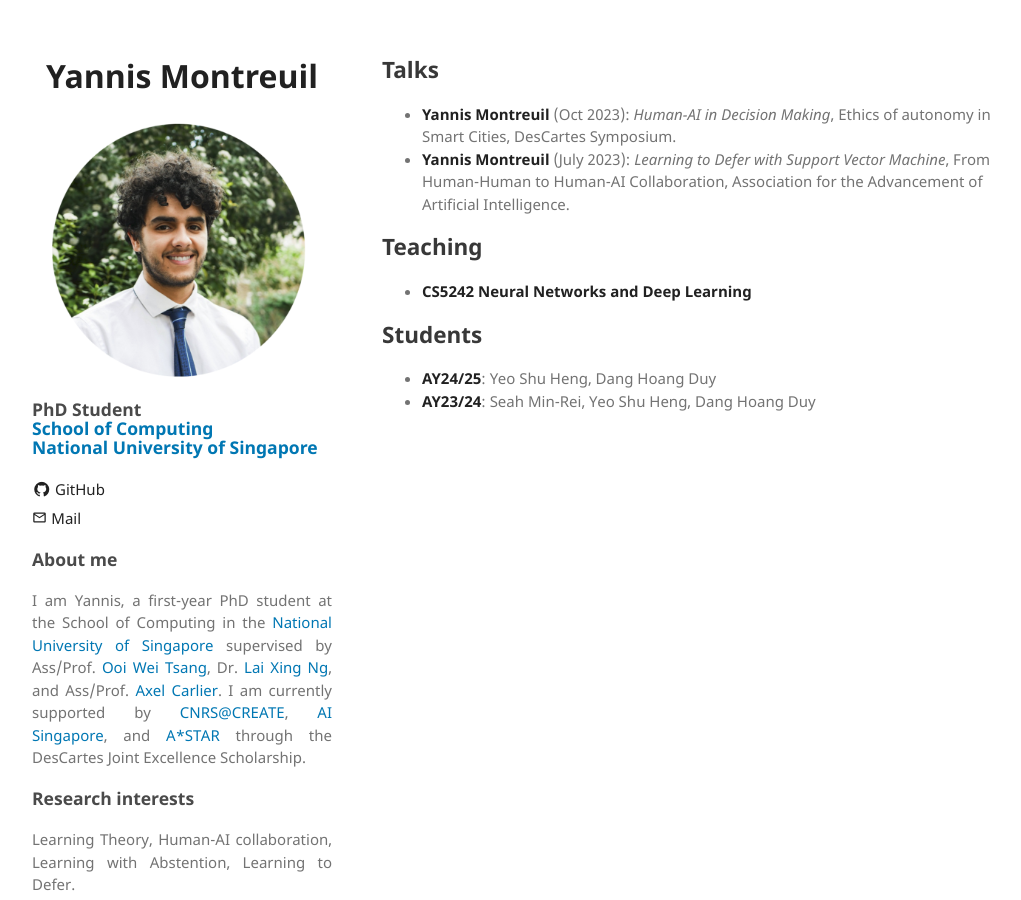
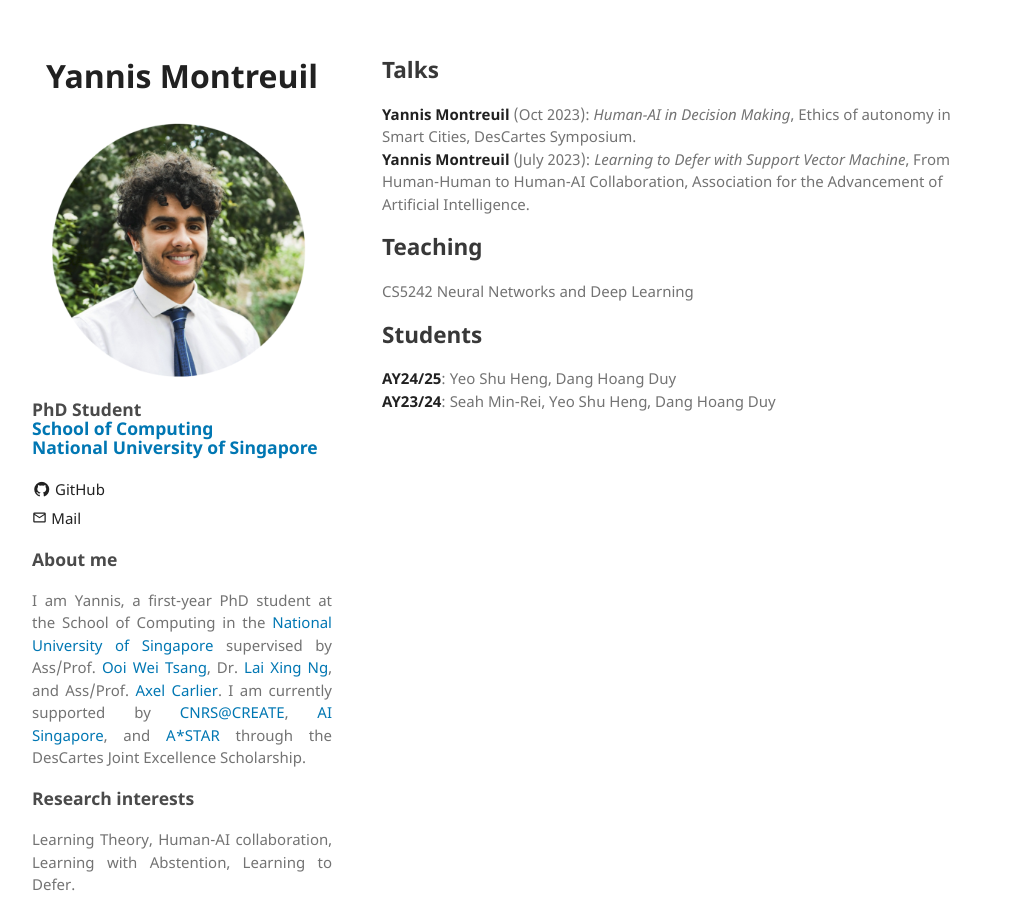
Before and after one commit to yannismontreuil/yannismontreuil.github.io, a Jekyll site: the page built from index.md, in a window 1280 px wide. Shown: the whole page, without its empty margins (128-1149 px from the left). Built offline with Jekyll 4.4.1, drawn with Linux system fonts in a browser that asks for light colours.

```diff
--- a/index.md
+++ b/index.md
@@ -5,14 +5,14 @@ title: "Yannis Montreuil"
 
 ## Talks
 
-- **Yannis Montreuil** (Oct 2023): *Human-AI in Decision Making*, Ethics of autonomy in Smart Cities, DesCartes Symposium.
-- **Yannis Montreuil** (July 2023): *Learning to Defer with Support Vector Machine*, From Human-Human to Human-AI Collaboration, Association for the Advancement of Artificial Intelligence.
+**Yannis Montreuil** (Oct 2023): *Human-AI in Decision Making*, Ethics of autonomy in Smart Cities, DesCartes Symposium.\
+**Yannis Montreuil** (July 2023): *Learning to Defer with Support Vector Machine*, From Human-Human to Human-AI Collaboration, Association for the Advancement of Artificial Intelligence.
 
 ## Teaching
 
-- **CS5242 Neural Networks and Deep Learning**
+CS5242 Neural Networks and Deep Learning
 
 ## Students
 
-- **AY24/25**: Yeo Shu Heng, Dang Hoang Duy
-- **AY23/24**: Seah Min-Rei, Yeo Shu Heng, Dang Hoang Duy
+**AY24/25**: Yeo Shu Heng, Dang Hoang Duy\
+**AY23/24**: Seah Min-Rei, Yeo Shu Heng, Dang Hoang Duy
```
